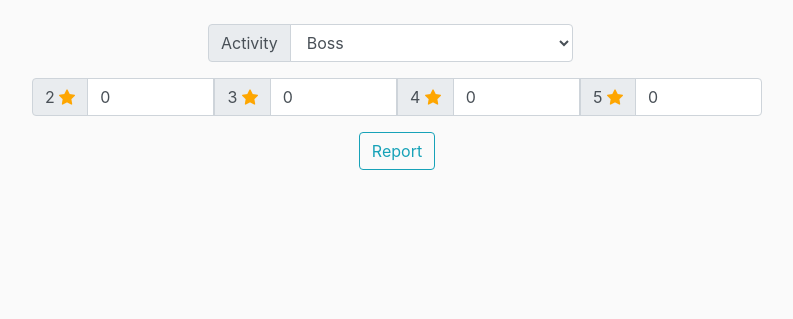
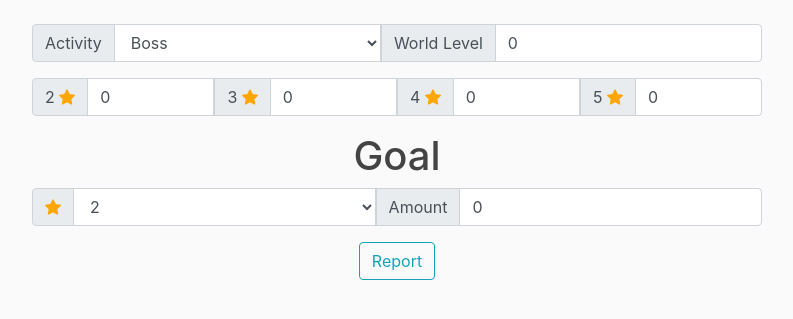
Before and after one commit to Dosx001/Genshin_Tools, a Django app: page /resource_converter/ in a window 1280 px wide. Shown: the part 56-375 px from the top of the page, without its empty margins (53-846 px from the left). Run offline with Django 3.2, Linux system fonts and the light colour scheme; some libraries are stand-ins or nearby versions.

Commit message:
Added Goal and World Level input to Resource Converter page

```diff
--- a/resource_converter/templates/resource_converter.html
+++ b/resource_converter/templates/resource_converter.html
@@ -17,27 +17,61 @@
         <option>Domain of Forgery</option>
         <option>Domain of Mastery</option>
       </select>
+      <div class="input-group-prepend">
+        <span class="input-group-text">World Level</span>
+      </div>
+      <input type="number" min="0" class="form-control" value='0' id='world'>
     </div>
 
     <!-- Materials -->
     <div class="input-group mb-3" id='Materials'>
       <div class="input-group-prepend">
-        <span class="input-group-text">2&nbsp;<img src="/media/resource_converter/star.png"></span>
+        <span class="input-group-text">
+          2&nbsp;<img src="/media/resource_converter/star.png">
+        </span>
       </div>
-        <input type="number" class="form-control" id="2" value='0'>
+        <input type="number" min="0" class="form-control" id="2" value='0'>
       <div class="input-group-prepend">
-        <span class="input-group-text">3&nbsp;<img src="/media/resource_converter/star.png"></span>
+        <span class="input-group-text">
+          3&nbsp;<img src="/media/resource_converter/star.png">
+        </span>
       </div>
-        <input type="number" class="form-control" id="3" value='0'>
+        <input type="number" min="0" class="form-control" id="3" value='0'>
       <div class="input-group-prepend">
-        <span class="input-group-text">4&nbsp;<img src="/media/resource_converter/star.png"></span>
+        <span class="input-group-text">
+          4&nbsp;<img src="/media/resource_converter/star.png">
+        </span>
       </div>
-        <input type="number" class="form-control" id="4" value='0'>
+        <input type="number" min="0" class="form-control" id="4" value='0'>
       <div class="input-group-prepend" id='extra'>
-        <span class="input-group-text">5&nbsp;<img src="/media/resource_converter/star.png"></span>
+        <span class="input-group-text">
+          5&nbsp;<img src="/media/resource_converter/star.png">
+        </span>
       </div>
-        <input type="number" class="form-control" id="5" value='0'>
+        <input type="number" min="0" class="form-control" id="5" value='0'>
     </div>
+
+    <!-- Goal -->
+    <h1 align='center'>Goal</h1>
+    <div class="input-group mb-3">
+      <div class="input-group-prepend">
+        <span class="input-group-text" id="basic-addon1">
+          <img src="/media/resource_converter/star.png">
+        </span>
+      </div>
+      <select class="form-control" id='rarity'>
+        <option>2</option>
+        <option>3</option>
+        <option>4</option>
+        <option id='5star'>5</option>
+      </select>
+      <div class="input-group-prepend">
+        <span class="input-group-text">Amount</span>
+      </div>
+      <input type="number" min="0" class="form-control" value='0' id='goal'>
+    </div>
+
+    <!-- Report -->
     <div align='center'>
       <button type=button class="btn btn-outline-info">Report</button>
     </div>
--- a/website/static/resource_converter/main.js
+++ b/website/static/resource_converter/main.js
@@ -6,11 +6,13 @@ $(document).ready(function() {
         if (selection == 'Domain of Mastery') {
             $('#5').remove();
             $('#extra').remove();
+            $('#5star').remove();
         } else if ($('#5')[0] == null) {
             $('#Materials').append('<div class="input-group-prepend" id="extra">' +
                 '<span class="input-group-text">5&nbsp;' +
                 '<img src="/media/resource_converter/star.png"></span></div>' +
                 '<input type="number" class="form-control" id="5" value="0">');
+            $('#rarity').append('<option id="5star">5</option>');
         }
     });
 
@@ -18,6 +20,9 @@ $(document).ready(function() {
         var selection = $('#ControlSelect')[0].value;
         request_data = {
             activity: selection,
+            rarity: $('#rarity')[0].value,
+            goal: $('#goal')[0].value,
+            world: $('#world')[0].value,
             materials: {
                 star2: $('input[id=2]')[0].value,
                 star3: $('input[id=3]')[0].value,
--- a/website/static/resource_converter/styles.css
+++ b/website/static/resource_converter/styles.css
@@ -1,8 +1,8 @@
 .form-control {
-    width: 25%;
+    //width: 25%;
 }
 
 #Activity {
-    width: 50%;
-    left: 11rem;
+    //width: 50%;
+    //left: 11rem;
 }
```
